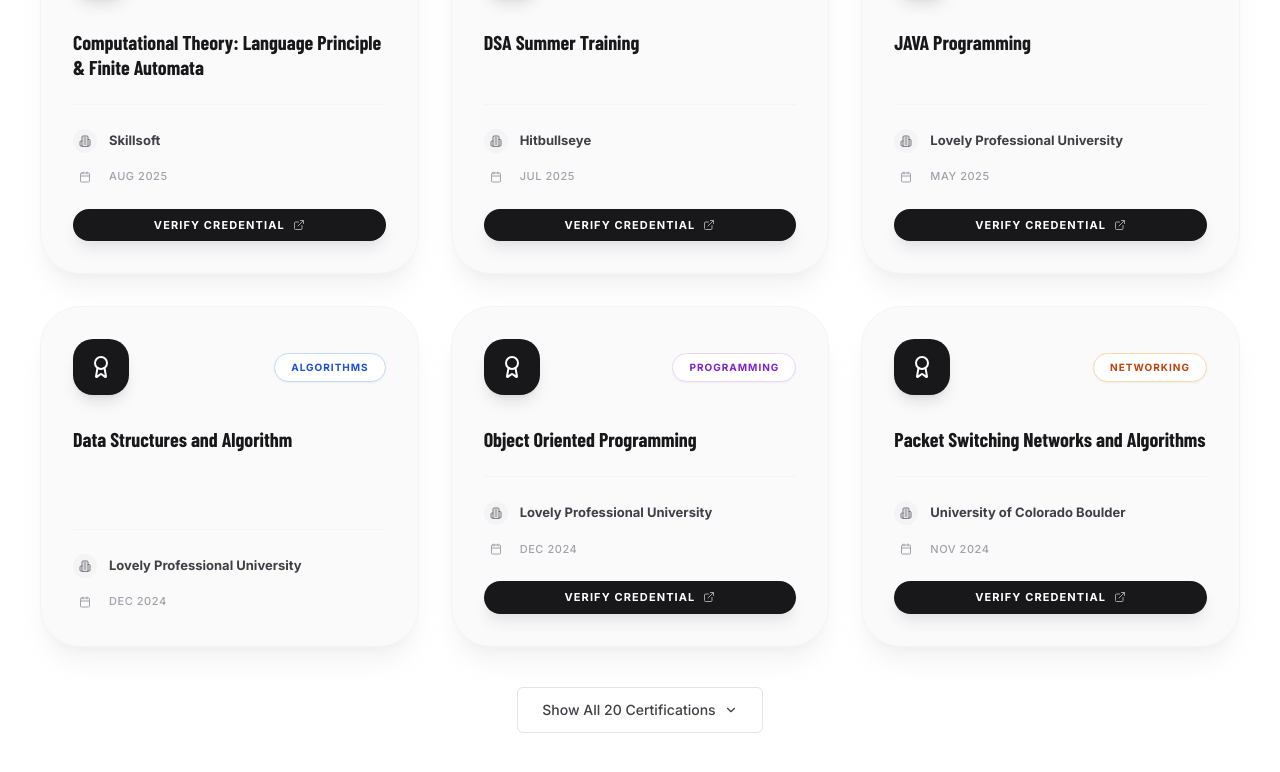
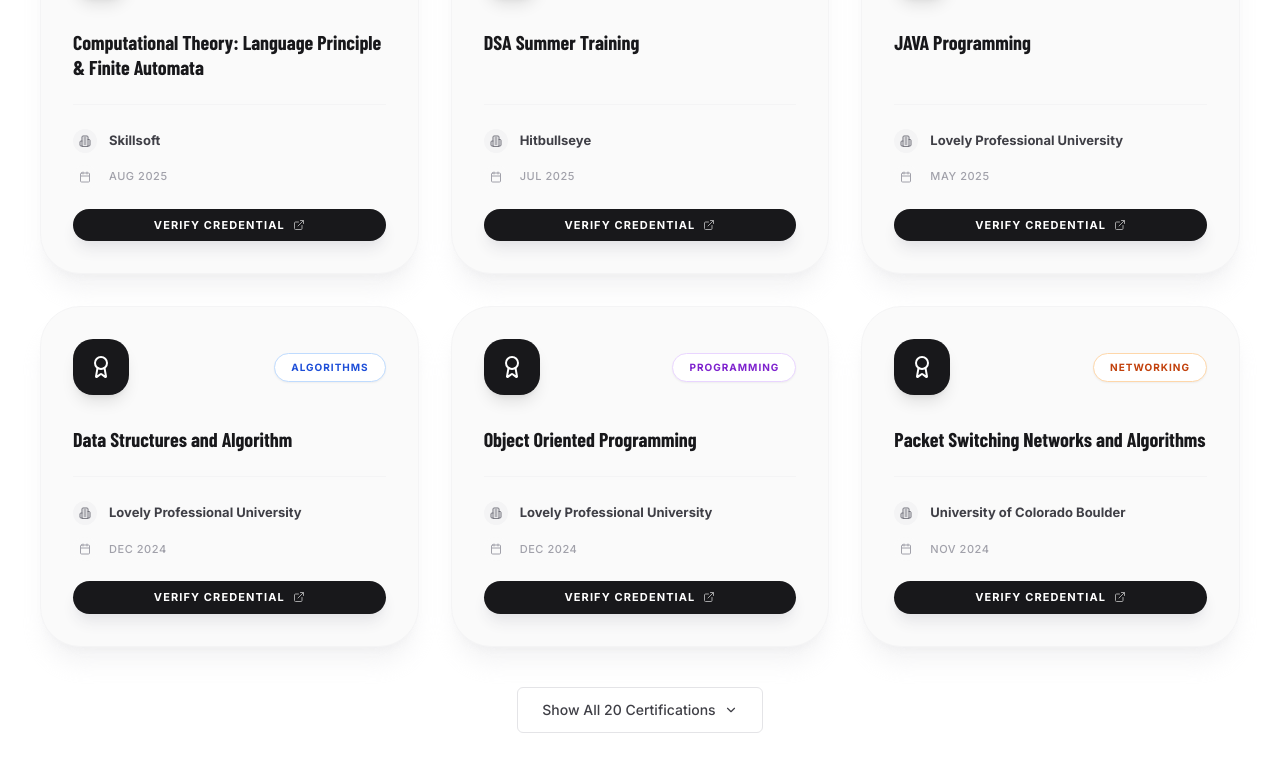
Before and after one commit to akshitjain1/AJ, a Next.js app: page / in a window 1280 px wide. Shown: the part 11012-11784 px from the top of the page. Built offline with nearby package versions, Linux system fonts and the light colour scheme; a web font is replaced by a local one.

Commit message:
Added missing DSA certificate credential link.

```diff
--- a/src/data/portfolio.ts
+++ b/src/data/portfolio.ts
@@ -386,7 +386,7 @@
     date: 'Dec 2024',
     credentialId: '',
     category: 'Algorithms',
-    url: '',
+    url: 'https://drive.google.com/file/d/1DtI9TVIOfqfJf-knEtrepkGljGBcQPDE/view?usp=drive_link',
   },
   {
     id: 5,
```
